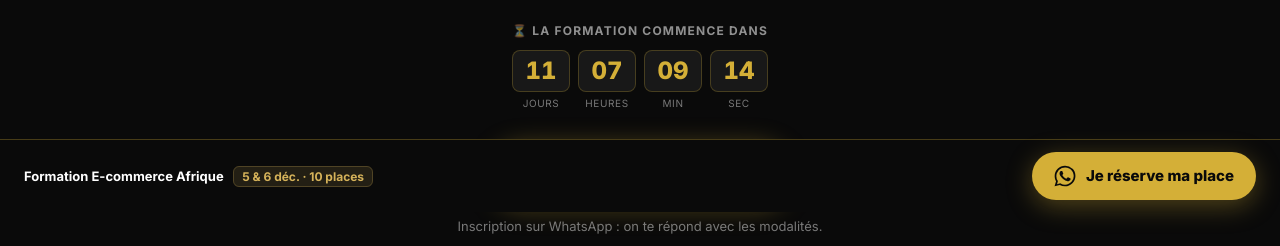
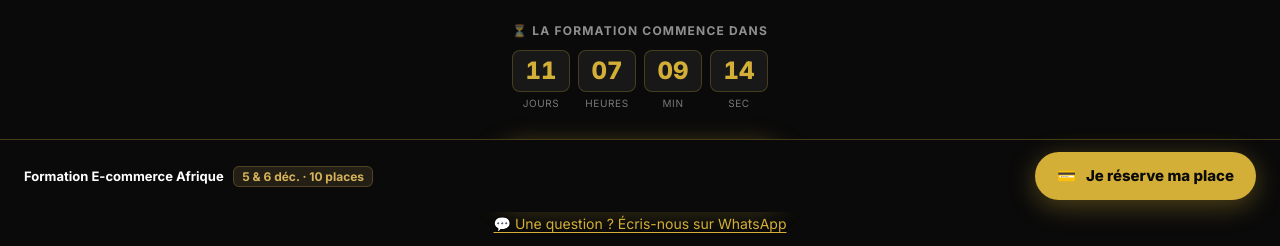
Before and after one commit to mbagnickseck5-dev/blinkydigital, a plain HTML site: page index.html in a window 1280 px wide. Shown: the part 661-907 px from the top of the page. Drawn offline with nearby package versions, Linux system fonts and the light colour scheme; a web font is replaced by a local one.

Commit message:
Inscription : lien de paiement SaaSPay (#2)
* Préparer le bouton de paiement SaaSPay

Variable MC_PAIEMENT : une fois renseignée, les boutons d'inscription
mènent au paiement et un lien WhatsApp reste pour les questions.

Co-Authored-By: Claude Opus 5.5 <noreply@anthropic.com>
Claude-Session: https://claude.ai/code/session_01HzkUC9y7GMJCSAU1Ft3CEq

* Brancher le lien de paiement SaaSPay sur les boutons d'inscription

Co-Authored-By: Claude Opus 5.5 <noreply@anthropic.com>
Claude-Session: https://claude.ai/code/session_01HzkUC9y7GMJCSAU1Ft3CEq

---------

Co-authored-by: Claude <noreply@anthropic.com>

```diff
--- a/index.html
+++ b/index.html
@@ -453,6 +453,8 @@ a.btn-gold,a.btn-dark{text-align:center}
 .mc-coach-stats div{background:rgba(212,175,55,.08);border:1px solid rgba(212,175,55,.25);border-radius:10px;padding:.6rem .75rem}
 .mc-coach-stats b{display:block;font-size:20px;font-weight:800;color:var(--mc-gold);line-height:1.1}
 .mc-coach-stats span{font-size:11px;color:rgba(255,255,255,.55);font-weight:600}
+.wa-q{margin-top:.7rem;font-size:14px}
+.wa-q a{color:var(--mc-gold);text-decoration:underline;text-underline-offset:3px}
 #sbar.mc-sbar{background:#0a0a0a;border-top:1px solid rgba(212,175,55,.3)}
 @media(max-width:560px){.btn-wa{padding:16px 22px;font-size:15px;width:100%}.mc-date{min-width:0;flex:1}.mc-cd .cd-u b{width:50px;font-size:21px}}
 </style>
@@ -498,7 +500,8 @@ a.btn-gold,a.btn-dark{text-align:center}
       <div class="cd-u"><b data-mc="m">00</b><span>min</span></div>
       <div class="cd-u"><b data-mc="s">00</b><span>sec</span></div>
     </div>
-    <a class="btn-wa wa-link" href="#mc" target="_blank" rel="noopener"><svg viewBox="0 0 24 24" fill="currentColor" aria-hidden="true"><path d="M17.47 14.38c-.3-.15-1.75-.86-2.02-.96-.27-.1-.47-.15-.67.15-.2.3-.77.96-.94 1.16-.17.2-.35.22-.64.07-.3-.15-1.25-.46-2.38-1.47-.88-.79-1.47-1.76-1.65-2.06-.17-.3-.02-.46.13-.6.13-.13.3-.35.45-.52.15-.17.2-.3.3-.5.1-.2.05-.37-.02-.52-.08-.15-.67-1.6-.92-2.2-.24-.58-.49-.5-.67-.5h-.57c-.2 0-.52.07-.79.37-.27.3-1.04 1.02-1.04 2.48s1.07 2.88 1.21 3.08c.15.2 2.1 3.2 5.08 4.49.71.31 1.26.49 1.7.63.71.22 1.36.19 1.87.12.57-.09 1.75-.72 2-1.41.25-.7.25-1.29.17-1.41-.07-.13-.27-.2-.57-.35zM12.05 21.5h-.01a9.4 9.4 0 0 1-4.8-1.31l-.34-.2-3.57.93.95-3.48-.22-.36a9.43 9.43 0 1 1 7.99 4.42zm8.02-17.45A11.32 11.32 0 0 0 12.05.75C5.8.75.72 5.83.72 12.08c0 2 .52 3.95 1.52 5.66L.62 23.25l5.65-1.48a11.3 11.3 0 0 0 5.78 1.47h.01c6.25 0 11.33-5.08 11.33-11.33 0-3.03-1.18-5.87-3.32-8.01z"/></svg> Inscris-toi maintenant</a>
+    <a class="btn-wa wa-link pay-link" href="#mc" target="_blank" rel="noopener"><svg viewBox="0 0 24 24" fill="currentColor" aria-hidden="true"><path d="M17.47 14.38c-.3-.15-1.75-.86-2.02-.96-.27-.1-.47-.15-.67.15-.2.3-.77.96-.94 1.16-.17.2-.35.22-.64.07-.3-.15-1.25-.46-2.38-1.47-.88-.79-1.47-1.76-1.65-2.06-.17-.3-.02-.46.13-.6.13-.13.3-.35.45-.52.15-.17.2-.3.3-.5.1-.2.05-.37-.02-.52-.08-.15-.67-1.6-.92-2.2-.24-.58-.49-.5-.67-.5h-.57c-.2 0-.52.07-.79.37-.27.3-1.04 1.02-1.04 2.48s1.07 2.88 1.21 3.08c.15.2 2.1 3.2 5.08 4.49.71.31 1.26.49 1.7.63.71.22 1.36.19 1.87.12.57-.09 1.75-.72 2-1.41.25-.7.25-1.29.17-1.41-.07-.13-.27-.2-.57-.35zM12.05 21.5h-.01a9.4 9.4 0 0 1-4.8-1.31l-.34-.2-3.57.93.95-3.48-.22-.36a9.43 9.43 0 1 1 7.99 4.42zm8.02-17.45A11.32 11.32 0 0 0 12.05.75C5.8.75.72 5.83.72 12.08c0 2 .52 3.95 1.52 5.66L.62 23.25l5.65-1.48a11.3 11.3 0 0 0 5.78 1.47h.01c6.25 0 11.33-5.08 11.33-11.33 0-3.03-1.18-5.87-3.32-8.01z"/></svg> Inscris-toi maintenant</a>
+    <p class="wa-q"><a class="wa-only" href="#mc" target="_blank" rel="noopener">💬 Une question ? Écris-nous sur WhatsApp</a></p>
     <p class="mc-note">Inscription sur WhatsApp : on te répond avec les modalités.</p>
     <span class="mc-seats">🔥 Seulement 10 participants</span>
 
@@ -599,7 +602,8 @@ a.btn-gold,a.btn-dark{text-align:center}
     </div>
 
     <div class="mc-cta2">
-      <a class="btn-wa wa-link" href="#mc" target="_blank" rel="noopener"><svg viewBox="0 0 24 24" fill="currentColor" aria-hidden="true"><path d="M17.47 14.38c-.3-.15-1.75-.86-2.02-.96-.27-.1-.47-.15-.67.15-.2.3-.77.96-.94 1.16-.17.2-.35.22-.64.07-.3-.15-1.25-.46-2.38-1.47-.88-.79-1.47-1.76-1.65-2.06-.17-.3-.02-.46.13-.6.13-.13.3-.35.45-.52.15-.17.2-.3.3-.5.1-.2.05-.37-.02-.52-.08-.15-.67-1.6-.92-2.2-.24-.58-.49-.5-.67-.5h-.57c-.2 0-.52.07-.79.37-.27.3-1.04 1.02-1.04 2.48s1.07 2.88 1.21 3.08c.15.2 2.1 3.2 5.08 4.49.71.31 1.26.49 1.7.63.71.22 1.36.19 1.87.12.57-.09 1.75-.72 2-1.41.25-.7.25-1.29.17-1.41-.07-.13-.27-.2-.57-.35zM12.05 21.5h-.01a9.4 9.4 0 0 1-4.8-1.31l-.34-.2-3.57.93.95-3.48-.22-.36a9.43 9.43 0 1 1 7.99 4.42zm8.02-17.45A11.32 11.32 0 0 0 12.05.75C5.8.75.72 5.83.72 12.08c0 2 .52 3.95 1.52 5.66L.62 23.25l5.65-1.48a11.3 11.3 0 0 0 5.78 1.47h.01c6.25 0 11.33-5.08 11.33-11.33 0-3.03-1.18-5.87-3.32-8.01z"/></svg> Inscris-toi maintenant</a>
+      <a class="btn-wa wa-link pay-link" href="#mc" target="_blank" rel="noopener"><svg viewBox="0 0 24 24" fill="currentColor" aria-hidden="true"><path d="M17.47 14.38c-.3-.15-1.75-.86-2.02-.96-.27-.1-.47-.15-.67.15-.2.3-.77.96-.94 1.16-.17.2-.35.22-.64.07-.3-.15-1.25-.46-2.38-1.47-.88-.79-1.47-1.76-1.65-2.06-.17-.3-.02-.46.13-.6.13-.13.3-.35.45-.52.15-.17.2-.3.3-.5.1-.2.05-.37-.02-.52-.08-.15-.67-1.6-.92-2.2-.24-.58-.49-.5-.67-.5h-.57c-.2 0-.52.07-.79.37-.27.3-1.04 1.02-1.04 2.48s1.07 2.88 1.21 3.08c.15.2 2.1 3.2 5.08 4.49.71.31 1.26.49 1.7.63.71.22 1.36.19 1.87.12.57-.09 1.75-.72 2-1.41.25-.7.25-1.29.17-1.41-.07-.13-.27-.2-.57-.35zM12.05 21.5h-.01a9.4 9.4 0 0 1-4.8-1.31l-.34-.2-3.57.93.95-3.48-.22-.36a9.43 9.43 0 1 1 7.99 4.42zm8.02-17.45A11.32 11.32 0 0 0 12.05.75C5.8.75.72 5.83.72 12.08c0 2 .52 3.95 1.52 5.66L.62 23.25l5.65-1.48a11.3 11.3 0 0 0 5.78 1.47h.01c6.25 0 11.33-5.08 11.33-11.33 0-3.03-1.18-5.87-3.32-8.01z"/></svg> Inscris-toi maintenant</a>
+    <p class="wa-q"><a class="wa-only" href="#mc" target="_blank" rel="noopener">💬 Une question ? Écris-nous sur WhatsApp</a></p>
     </div>
     <p class="mc-slogan">Apprends · Applique · Évolue</p>
     <p class="mc-copy">© 2026 Blinky Academy · Mbagnick Seck</p>
@@ -609,7 +613,7 @@ a.btn-gold,a.btn-dark{text-align:center}
 <!-- STICKY BAR -->
 <div id="sbar" class="mc-sbar">
   <p><strong>Formation E-commerce Afrique</strong> <span class="price-pill">5 &amp; 6 déc. · 10 places</span></p>
-  <a href="#mc" class="btn-wa wa-link" target="_blank" rel="noopener" style="padding:12px 22px;font-size:15px;white-space:nowrap"><svg viewBox="0 0 24 24" fill="currentColor" aria-hidden="true"><path d="M17.47 14.38c-.3-.15-1.75-.86-2.02-.96-.27-.1-.47-.15-.67.15-.2.3-.77.96-.94 1.16-.17.2-.35.22-.64.07-.3-.15-1.25-.46-2.38-1.47-.88-.79-1.47-1.76-1.65-2.06-.17-.3-.02-.46.13-.6.13-.13.3-.35.45-.52.15-.17.2-.3.3-.5.1-.2.05-.37-.02-.52-.08-.15-.67-1.6-.92-2.2-.24-.58-.49-.5-.67-.5h-.57c-.2 0-.52.07-.79.37-.27.3-1.04 1.02-1.04 2.48s1.07 2.88 1.21 3.08c.15.2 2.1 3.2 5.08 4.49.71.31 1.26.49 1.7.63.71.22 1.36.19 1.87.12.57-.09 1.75-.72 2-1.41.25-.7.25-1.29.17-1.41-.07-.13-.27-.2-.57-.35zM12.05 21.5h-.01a9.4 9.4 0 0 1-4.8-1.31l-.34-.2-3.57.93.95-3.48-.22-.36a9.43 9.43 0 1 1 7.99 4.42zm8.02-17.45A11.32 11.32 0 0 0 12.05.75C5.8.75.72 5.83.72 12.08c0 2 .52 3.95 1.52 5.66L.62 23.25l5.65-1.48a11.3 11.3 0 0 0 5.78 1.47h.01c6.25 0 11.33-5.08 11.33-11.33 0-3.03-1.18-5.87-3.32-8.01z"/></svg> Je réserve ma place</a>
+  <a href="#mc" class="btn-wa wa-link pay-link" target="_blank" rel="noopener" style="padding:12px 22px;font-size:15px;white-space:nowrap"><svg viewBox="0 0 24 24" fill="currentColor" aria-hidden="true"><path d="M17.47 14.38c-.3-.15-1.75-.86-2.02-.96-.27-.1-.47-.15-.67.15-.2.3-.77.96-.94 1.16-.17.2-.35.22-.64.07-.3-.15-1.25-.46-2.38-1.47-.88-.79-1.47-1.76-1.65-2.06-.17-.3-.02-.46.13-.6.13-.13.3-.35.45-.52.15-.17.2-.3.3-.5.1-.2.05-.37-.02-.52-.08-.15-.67-1.6-.92-2.2-.24-.58-.49-.5-.67-.5h-.57c-.2 0-.52.07-.79.37-.27.3-1.04 1.02-1.04 2.48s1.07 2.88 1.21 3.08c.15.2 2.1 3.2 5.08 4.49.71.31 1.26.49 1.7.63.71.22 1.36.19 1.87.12.57-.09 1.75-.72 2-1.41.25-.7.25-1.29.17-1.41-.07-.13-.27-.2-.57-.35zM12.05 21.5h-.01a9.4 9.4 0 0 1-4.8-1.31l-.34-.2-3.57.93.95-3.48-.22-.36a9.43 9.43 0 1 1 7.99 4.42zm8.02-17.45A11.32 11.32 0 0 0 12.05.75C5.8.75.72 5.83.72 12.08c0 2 .52 3.95 1.52 5.66L.62 23.25l5.65-1.48a11.3 11.3 0 0 0 5.78 1.47h.01c6.25 0 11.33-5.08 11.33-11.33 0-3.03-1.18-5.87-3.32-8.01z"/></svg> Je réserve ma place</a>
 </div>
 
 <script>
@@ -644,6 +648,8 @@ function toggleFaq(btn){
 // ===== MASTERCLASS : RÉGLAGES (modifier uniquement ces lignes) =====
 // Numéro WhatsApp au format international, sans + ni espaces (ex. 221771234567). Vide = bouton inactif.
 var MC_WHATSAPP = '221771040233';
+// Lien de paiement SaaSPay (un seul lien pour toutes les régions). Vide = les boutons ouvrent WhatsApp.
+var MC_PAIEMENT = 'https://link.saspay.me/ewqzm_mtrp4';
 var MC_MESSAGE = "Bonjour, je veux m'inscrire à la Formation E-commerce Afrique Blinky Academy des 5 et 6 décembre. Je suis au/en : ";
 // Début de la masterclass (heure de Dakar = UTC)
 var MC_DEBUT = '2026-12-05T09:00:00Z';
@@ -652,15 +658,27 @@ var MC_DEBUT = '2026-12-05T09:00:00Z';
   var PRIX={
     cfa:['60 000','FCFA','Ton tarif : 60 000 FCFA'],
     mad:['1 000','DH','Ton tarif : 1 000 DH'],
-    other:['60 000','FCFA',"Équivalent dans ta devise : on te donne le montant exact sur WhatsApp"]
+    other:['60 000','FCFA',"Équivalent dans ta devise, réglé via le lien de paiement"]
   };
   var sel=document.getElementById('mcCountry'),pr=document.getElementById('mcPrice'),pn=document.getElementById('mcPriceNote');
   function pays(){return sel?sel.value.split('|')[0]:'';}
   function majWa(){
+    var wa=MC_WHATSAPP?'https://wa.me/'+MC_WHATSAPP+'?text='+encodeURIComponent(MC_MESSAGE+pays()):'';
     document.querySelectorAll('.wa-link').forEach(function(a){
-      if(MC_WHATSAPP){a.href='https://wa.me/'+MC_WHATSAPP+'?text='+encodeURIComponent(MC_MESSAGE+pays());}
+      if(MC_PAIEMENT){a.href=MC_PAIEMENT;}
+      else if(wa){a.href=wa;}
       else{a.removeAttribute('target');}
     });
+    document.querySelectorAll('.wa-only').forEach(function(a){
+      if(wa){a.href=wa;}else{a.parentNode.style.display='none';}
+    });
+  }
+  if(MC_PAIEMENT){
+    // Boutons de paiement : icône carte au lieu de WhatsApp
+    document.querySelectorAll('.pay-link svg').forEach(function(i){var e=document.createElement('span');e.textContent='💳';e.setAttribute('aria-hidden','true');i.replaceWith(e);});
+    document.querySelectorAll('.mc-note').forEach(function(n){n.textContent='Paiement sécurisé en ligne. Une question avant de payer ? Écris-nous sur WhatsApp.';});
+  } else {
+    document.querySelectorAll('.wa-q').forEach(function(n){n.style.display='none';});
   }
   function majPrix(){
     if(!sel)return;var v=PRIX[sel.value.split('|')[1]];
```
